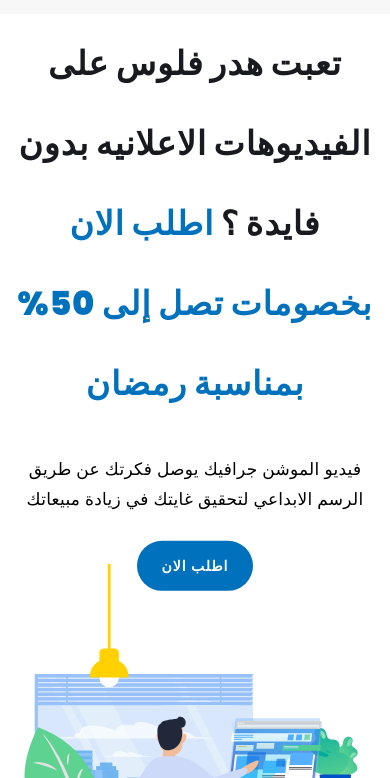
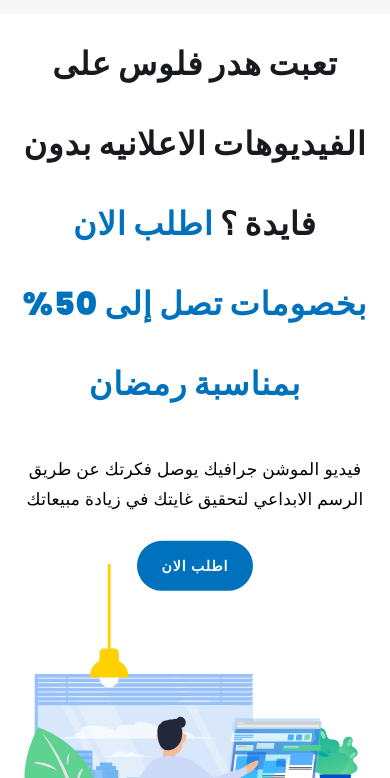
Before and after one commit to abduallahelbialy/abouhashim-lnding-page, a plain HTML site: page index.html in a window 390 px wide. Shown: the part 66-844 px from the top of the page. Drawn offline with Linux system fonts and the light colour scheme.

```diff
--- a/assets/css/main.css
+++ b/assets/css/main.css
@@ -319,7 +319,7 @@ header
 @media (max-width:477px) {
   .header-text h1 {
     font-weight: 900;
-    font-size: 33px !important;
+    font-size: 32px !important;
     line-height: 80px;
     letter-spacing: 1px;
     margin-bottom: 30px;
```
